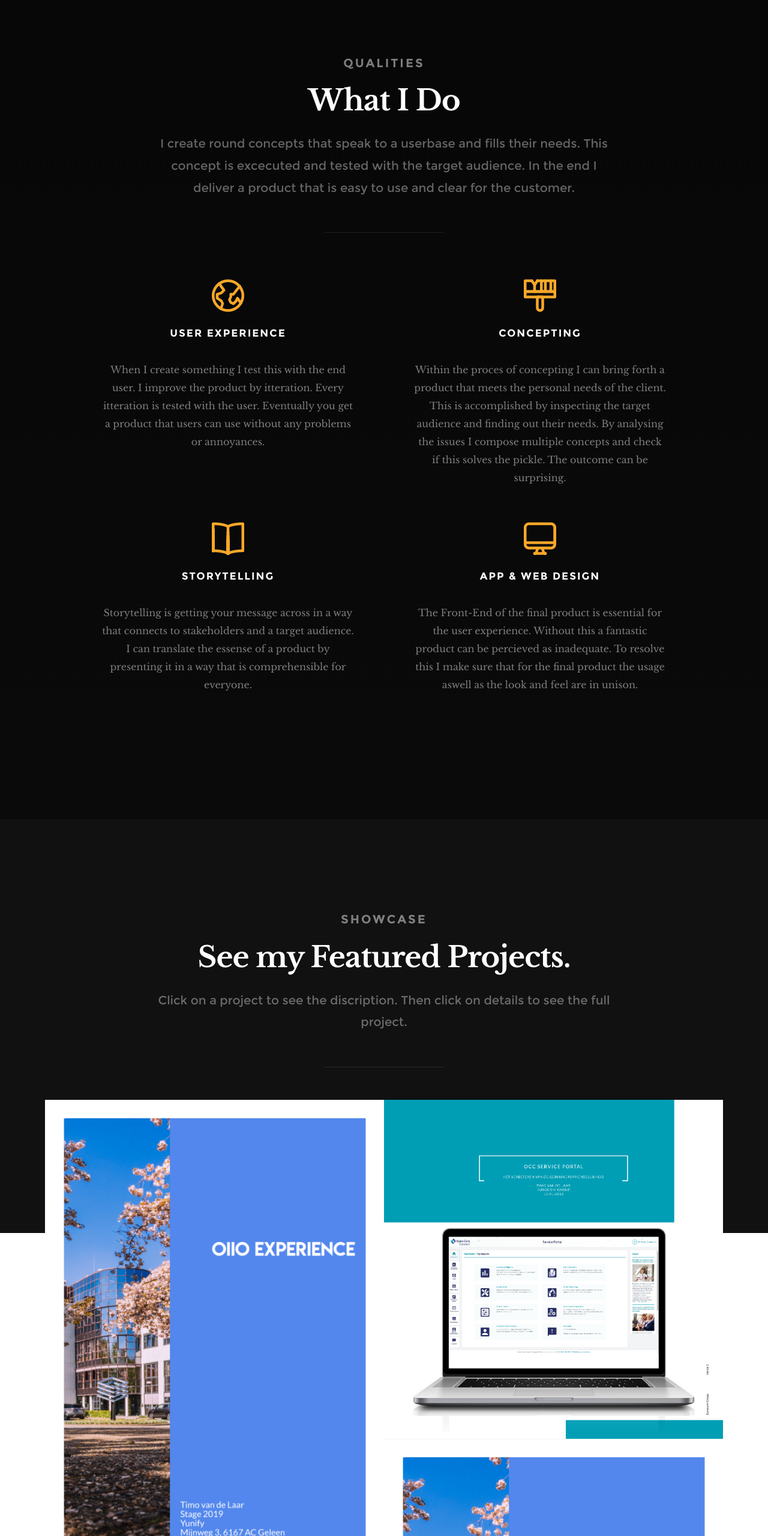
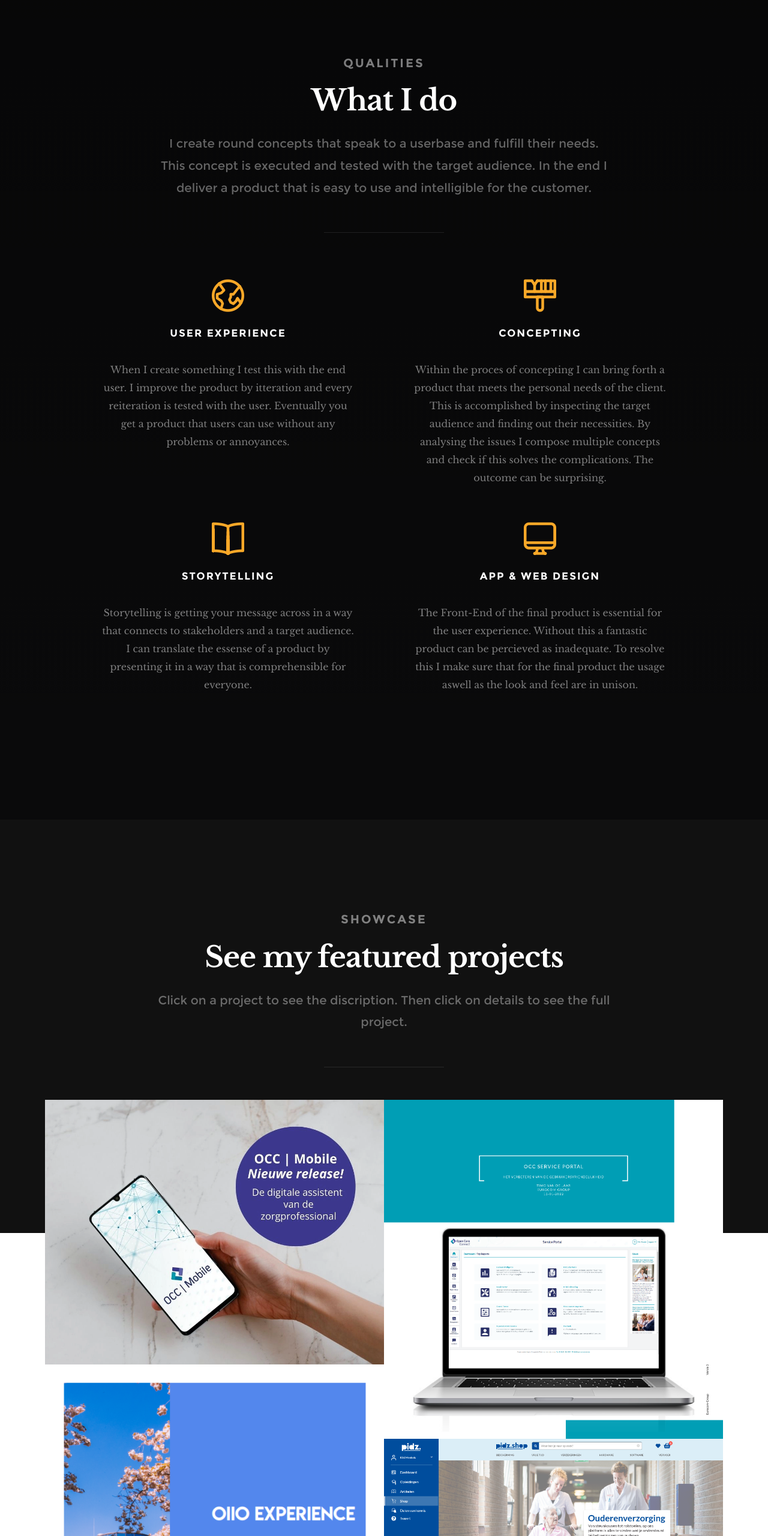
Before and after one commit to BroodBalloon/Portfolio-Website, a plain HTML site: page index.html in a window 1280 px wide. Shown: the part 2180-4740 px from the top of the page at 60% size. Drawn offline with Linux system fonts and the light colour scheme; files whose address does not match are found by name.

Commit message:
Fix tesxt untill featured products

```diff
--- a/index.html
+++ b/index.html
@@ -149,11 +149,11 @@
 			<div class="col-full">
 
 				<h3>Qualities</h3>
-				<h1>What I Do</h1>
+				<h1>What I do</h1>
 
-				<p class="lead">I create round concepts that speak to a userbase and fills their needs. This
-					concept is excecuted and tested with the target audience. In the end I deliver a product that is
-					easy to use and clear for the customer. </p>
+				<p class="lead">I create round concepts that speak to a userbase and fulfill their needs. This
+					concept is executed and tested with the target audience. In the end I deliver a product that is
+					easy to use and intelligible for the customer. </p>
 
 			</div> <!-- end col-full -->
 		</div> <!-- end row -->
@@ -169,7 +169,7 @@
 						<h3 class="h05">User experience</h3>
 
 						<p>When I create something I test this with the end user. I improve the product by
-							itteration. Every itteration is tested with the user. Eventually you get a product that
+							itteration and every reiteration is tested with the user. Eventually you get a product that
 							users can use without any problems or annoyances.
 						</p>
 					</div>
@@ -184,8 +184,8 @@
 						<h3 class="h05">Concepting</h3>
 
 						<p>Within the proces of concepting I can bring forth a product that meets the personal needs of the client.
-							This is accomplished by inspecting the target audience and finding out their needs.
-							By analysing the issues I compose multiple concepts and check if this solves the pickle.
+							This is accomplished by inspecting the target audience and finding out their necessities.
+							By analysing the issues I compose multiple concepts and check if this solves the complications.
 							The outcome can be surprising.
 						</p>
 					</div>
@@ -239,7 +239,7 @@
 			<div class="row narrow section-intro with-bottom-sep animate-this">
 				<div class="col-twelve">
 					<h3>Showcase</h3>
-					<h1>See my Featured Projects.</h1>
+					<h1>See my featured projects</h1>
 
 					<p class="lead">Click on a project to see the discription. Then click on details to see the full
 						project.</p>
@@ -255,10 +255,10 @@
 					</a>
 
 					<div class="brick folio-item">
-						<div class="item-wrap animate-this" data-src="images/portfolio/OIIO Experience.png"
+						<div class="item-wrap animate-this" data-src="images/portfolio/occ-mobile-3.jpg.webp"
 							data-sub-html="#09">
 							<a href="#" class="overlay">
-								<img src="images/portfolio/OIIO Experience.png" alt="OIIO">
+								<img src="images/portfolio/occ-mobile-3.jpg.webp" alt="OIIO">
 								<div class="item-text">
 									<span class="folio-types">
 										Product Development
@@ -273,8 +273,8 @@
 
 						<div id="09" class='hide'>
 							<h4>OCC Mobile</h4>
-							<p>At Eurocom I was in charge of concepting, designing and testing of the mobile app used by healthcare professionals  <br> <a href="https://opencareconnect.eu/actueel/occ-mobile-nieuwe-app-ter-ondersteuning-van-het-primaire-zorgproces/"
-									target="_blank">Click here to see my work</a></p>
+							<p>At Eurocom Group I was in charge of concepting, designing and testing the OCC Mobile App used by healthcare professionals.  <br> <a href="https://opencareconnect.eu/actueel/occ-mobile-nieuwe-app-ter-ondersteuning-van-het-primaire-zorgproces/"
+									target="_blank">Click here to see the concept</a></p>
 						</div>
 					</div> <!-- end folio-item -->
 
```
Also changed, not shown: images/portfolio/occ-mobile-3.jpg.webp (added).
